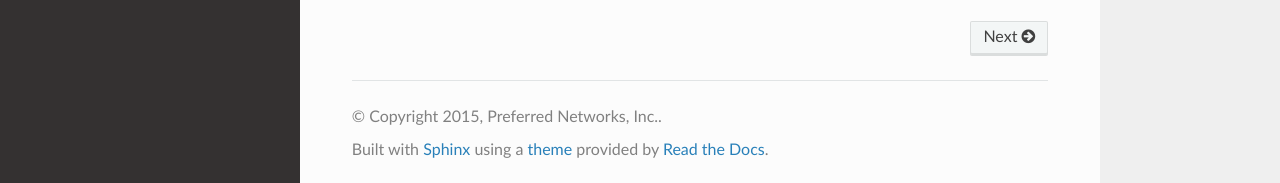
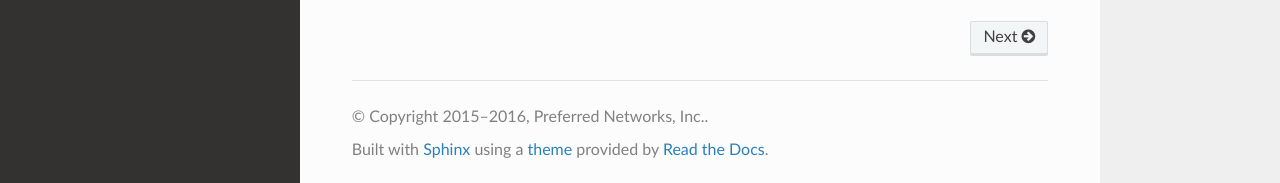
Before and after one commit to sensorbee/docs, a Sphinx documentation site: the page built from source/index.rst, in a window 1280 px wide and 1106 px high. Shown: the part 920-1103 px from the top of the window. Built offline with Sphinx 7.4.7 and the Read the Docs theme 2.0.0, drawn with Linux system fonts in a browser that asks for light colours.

Commit message:
fix date in copyright

```diff
--- a/source/conf.py
+++ b/source/conf.py
@@ -47,7 +47,7 @@ master_doc = 'index'
 
 # General information about the project.
 project = u'SensorBee'
-copyright = u'2015, Preferred Networks, Inc.'
+copyright = u'2015–2016, Preferred Networks, Inc.'
 author = u'Preferred Networks, Inc.'
 
 # The version info for the project you're documenting, acts as replacement for
```
